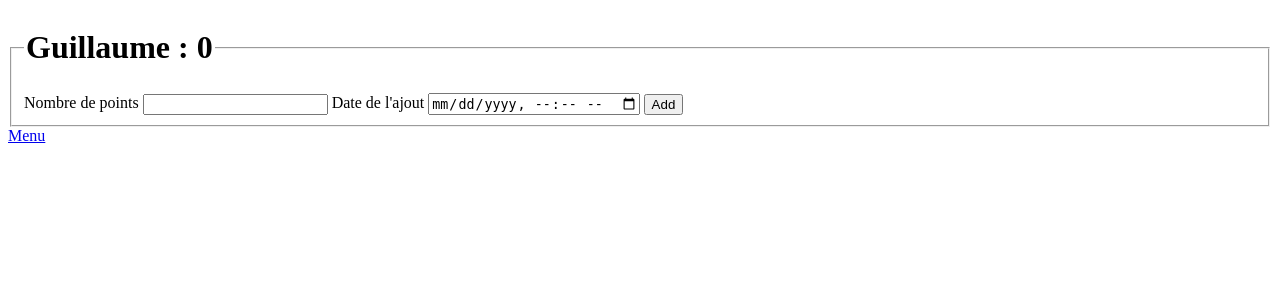
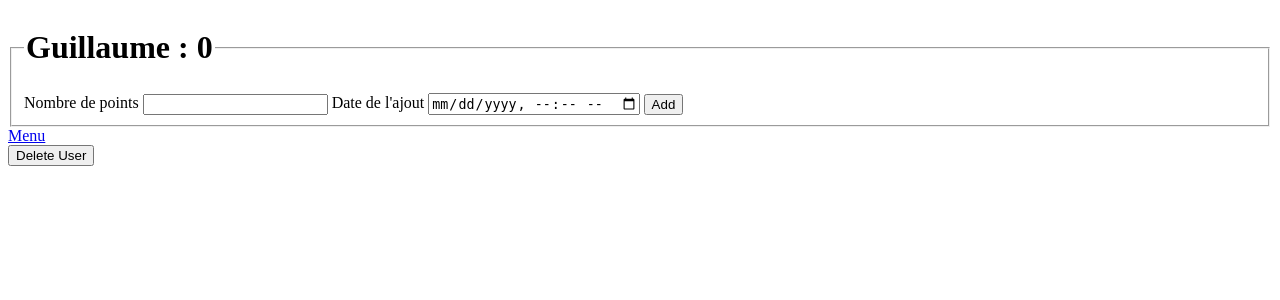
Before and after one commit to Guillaume-Delbarre/ThePAD, a Django app: page /game/3/ in a window 1280 px wide. Shown: the top 300 px of the page. Run offline with Django 4.2, Linux system fonts and the light colour scheme; data comes from the database, SQL or seed files in the repository; both versions use the stored data as it was after the commit.

Commit message:
Add Basic functionalities

```diff
--- a/thePAD/game/models.py
+++ b/thePAD/game/models.py
@@ -1,4 +1,5 @@
 from django.db import models
+from django.http import HttpResponse
 from django.utils import timezone
 
 class User(models.Model):
--- a/thePAD/game/templates/game/detail.html
+++ b/thePAD/game/templates/game/detail.html
@@ -17,5 +17,9 @@
       </fieldset>
     </form>
     <a href="{% url 'game:index' %}">Menu</a>
+    <form action="{% url 'game:delete' user.id %}" method="post">
+      {% csrf_token %}
+      <input type="submit" value="Delete User">
+    </form>
   </body>
 </html>
--- a/thePAD/game/urls.py
+++ b/thePAD/game/urls.py
@@ -7,5 +7,7 @@ urlpatterns = [
     path('', views.IndexView.as_view(), name='index'),
     path('<int:pk>/', views.DetailView.as_view(), name='detail'),
     path('<int:pk>/points/', views.PointView.as_view(), name='points'),
-    path('<int:user_id>/attribute/', views.attribute, name = 'attribute')
+    path('<int:user_id>/attribute/', views.attribute, name = 'attribute'),
+    path('<int:user_id>/delete', views.delete, name='delete'),
+    path('create/', views.create_user, name='create_user')
 ]
--- a/thePAD/game/views.py
+++ b/thePAD/game/views.py
@@ -1,4 +1,4 @@
-from django.http import HttpResponseRedirect
+from django.http import HttpResponse, HttpResponseRedirect
 from django.shortcuts import get_object_or_404, render
 from django.urls import reverse
 from django.views import generic
@@ -11,7 +11,7 @@ class IndexView(generic.ListView) :
     context_object_name = 'user_list'
 
     def get_queryset(self) :
-        return User.objects.all()
+        return User.objects.order_by('name')
 
 class DetailView(generic.DetailView) :
     model = User
@@ -20,19 +20,6 @@ class DetailView(generic.DetailView) :
 class PointView(generic.DetailView) :
     model = User
     template_name = 'game/points.html'
-
-# def index(request):
-#     user_list = User.objects.all()
-#     context = {'user_list': user_list}
-#     return render(request, 'game/index.html', context)
-
-# def detail(request, user_id):
-#     user = get_object_or_404(User, pk=user_id)
-#     return render(request, 'game/detail.html', {'user': user})
-
-# def points(request, user_id):
-#     user = get_object_or_404(User, pk=user_id)
-#     return render(request, 'game/points.html', {'user': user})
 
 def attribute(request, user_id):
     user = get_object_or_404(User, pk=user_id)
@@ -49,3 +36,21 @@ def attribute(request, user_id):
     else :
         action.save()
         return HttpResponseRedirect(reverse('game:points', args=(user.id,)))
+
+def delete(request, user_id) :
+    user = get_object_or_404(User, user_id)
+    #user = User.objects.get(pk=user_id)
+    user.delete()
+    return HttpResponseRedirect(reverse('game:index'))
+
+def create_user(request) :
+    try :
+        name = request.POST["nom"]
+    except (KeyError) :
+        return render(request, 'game/index.html', {
+            'error_message': 'Les entrées ne sont pas valides'
+        })
+    else :
+        user = User(name=name)
+        user.save()
+        return HttpResponseRedirect(reverse('game:detail', args=(user.id,)))
```
Also changed, not shown: thePAD/game/templates/game/index.html (+15 -1 lines), thePAD/db.sqlite3.
